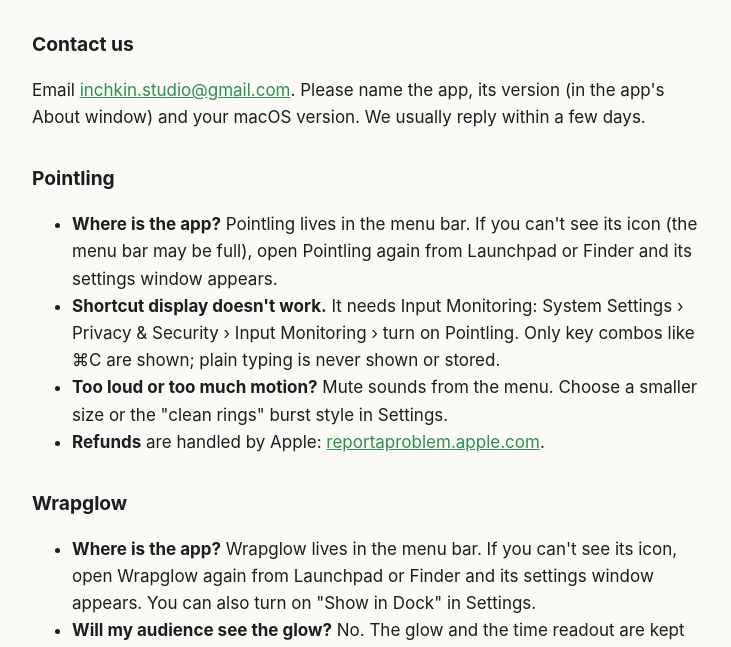
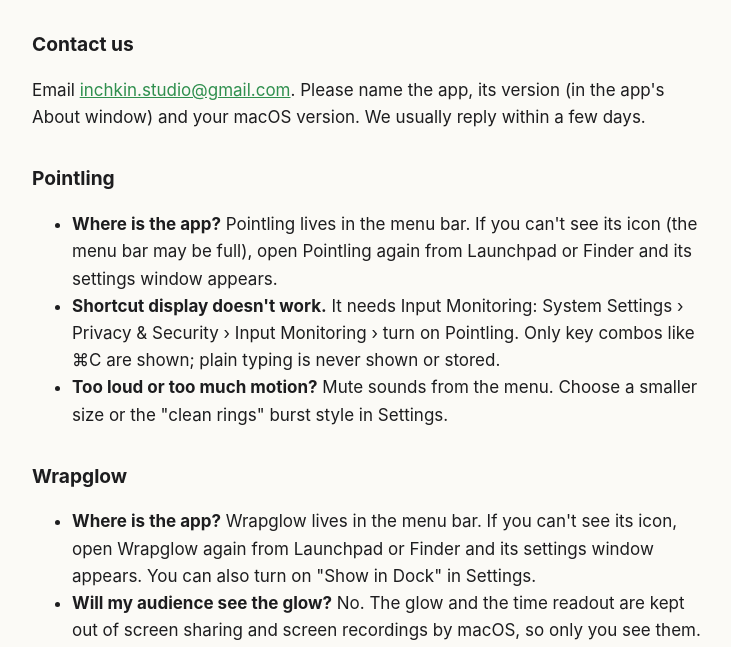
Before and after one commit to usernameyokyaw/inchkin-site, a plain HTML site: page support.html in a window 1280 px wide. Shown: the part 146-793 px from the top of the page, without its empty margins (268-999 px from the left). Drawn offline with Linux system fonts and the light colour scheme.

Commit message:
Move refunds to a shared section

```diff
--- a/support.html
+++ b/support.html
@@ -8,7 +8,6 @@
 <li><strong>Where is the app?</strong> Pointling lives in the menu bar. If you can't see its icon (the menu bar may be full), open Pointling again from Launchpad or Finder and its settings window appears.</li>
 <li><strong>Shortcut display doesn't work.</strong> It needs Input Monitoring: System Settings › Privacy &amp; Security › Input Monitoring › turn on Pointling. Only key combos like ⌘C are shown; plain typing is never shown or stored.</li>
 <li><strong>Too loud or too much motion?</strong> Mute sounds from the menu. Choose a smaller size or the "clean rings" burst style in Settings.</li>
-<li><strong>Refunds</strong> are handled by Apple: <a href="https://reportaproblem.apple.com">reportaproblem.apple.com</a>.</li>
 </ul>
 <h2 id="wrapglow">Wrapglow</h2>
 <ul>
```
